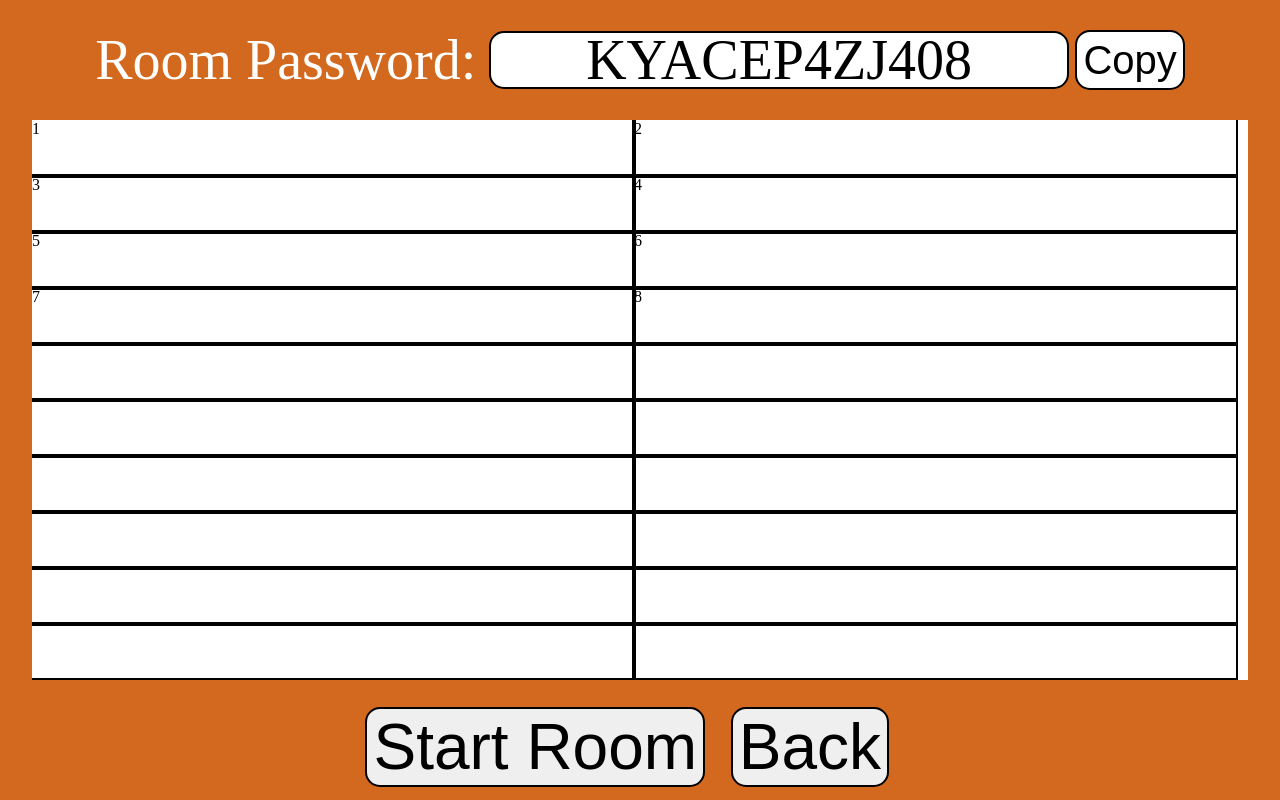
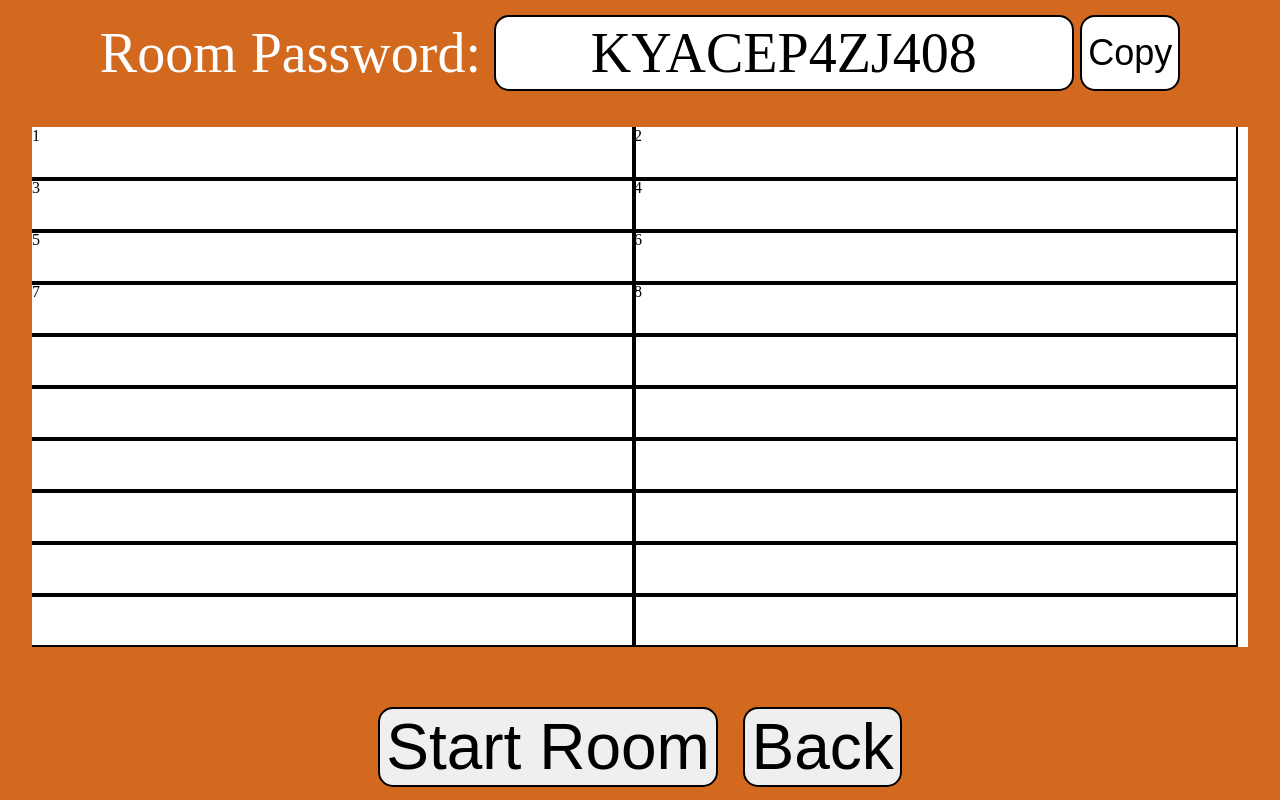
Before and after one commit to Ben-Worrall/InterviewRatings, a plain HTML site: page CreateRoom/CreateRoom.html in a window 1280 px wide. Drawn offline with Linux system fonts and the light colour scheme.

Commit message:
fixed dimensions so fits on all screens rotating 2

```diff
--- a/CreateRoom/CreateRoom.css
+++ b/CreateRoom/CreateRoom.css
@@ -8,6 +8,7 @@ body{
   display: flex;
   align-items: center;
   justify-content: center;
+  overflow: auto;
 }
 
 
@@ -23,8 +24,9 @@ body{
     display: flex;
     align-items: center;
     justify-content: center;
-    height: 15%;
+    height: 10%;
     width: 100%;
+    margin-top: 1%;
 }
 #RoomPasswordTextOnly{
     font-size: 700%;
@@ -47,17 +49,18 @@ body{
     justify-content: center;
     margin-right: 0.5%;
     width: 45%;
-    height: 45%;
+    height: 90%;
     overflow-x: auto;
     overflow-y: hidden;
     white-space:nowrap;
 }
 #CopyPassword{
     border-radius:  15px 15px 15px 15px;
-    font-size: 500%;
+    font-size: 450%;
     border: 0.25vh solid black;
-    height: 50%;
+    height: 95%;
     background-color: white;
+    overflow: hidden;
 }
 
 
@@ -70,16 +73,17 @@ body{
 #RatingBoard{
     position: absolute;
     width: 95%;
-    height: 70%;
+    height: 65%;
     background-color: white;
     overflow: auto;
-
+    margin-bottom: 2%;
 }
 .factor{
     outline: 0.25vh solid black;
     width: 49.5%;
     height: 10%;
     float: left;
+
 
 }
 
@@ -94,9 +98,9 @@ body{
 #ButtonHolder-CreateRoom{
     position: absolute;
     bottom: 0;
-    right: 0;
+
     margin-bottom: 1%;
-    margin-right: 1%;
+    margin-top: 1%;
     height: 10%;
     width: 100%;
     display: flex;
@@ -104,12 +108,20 @@ body{
     justify-content: center;
 }
 #StartRoomBNT{
+    display: flex;
+    align-items: center;
+    justify-content: center;
+    height: 100%;
     border-radius:  15px 15px 15px 15px;
     font-size: 400%;
     border: 0.25vh solid black;
     margin-right: 1%;
 }
 #BackBNT{
+    display: flex;
+    align-items: center;
+    justify-content: center;
+    height: 100%;
     border-radius:  15px 15px 15px 15px;
     font-size: 400%;
     border: 0.25vh solid black;
```
